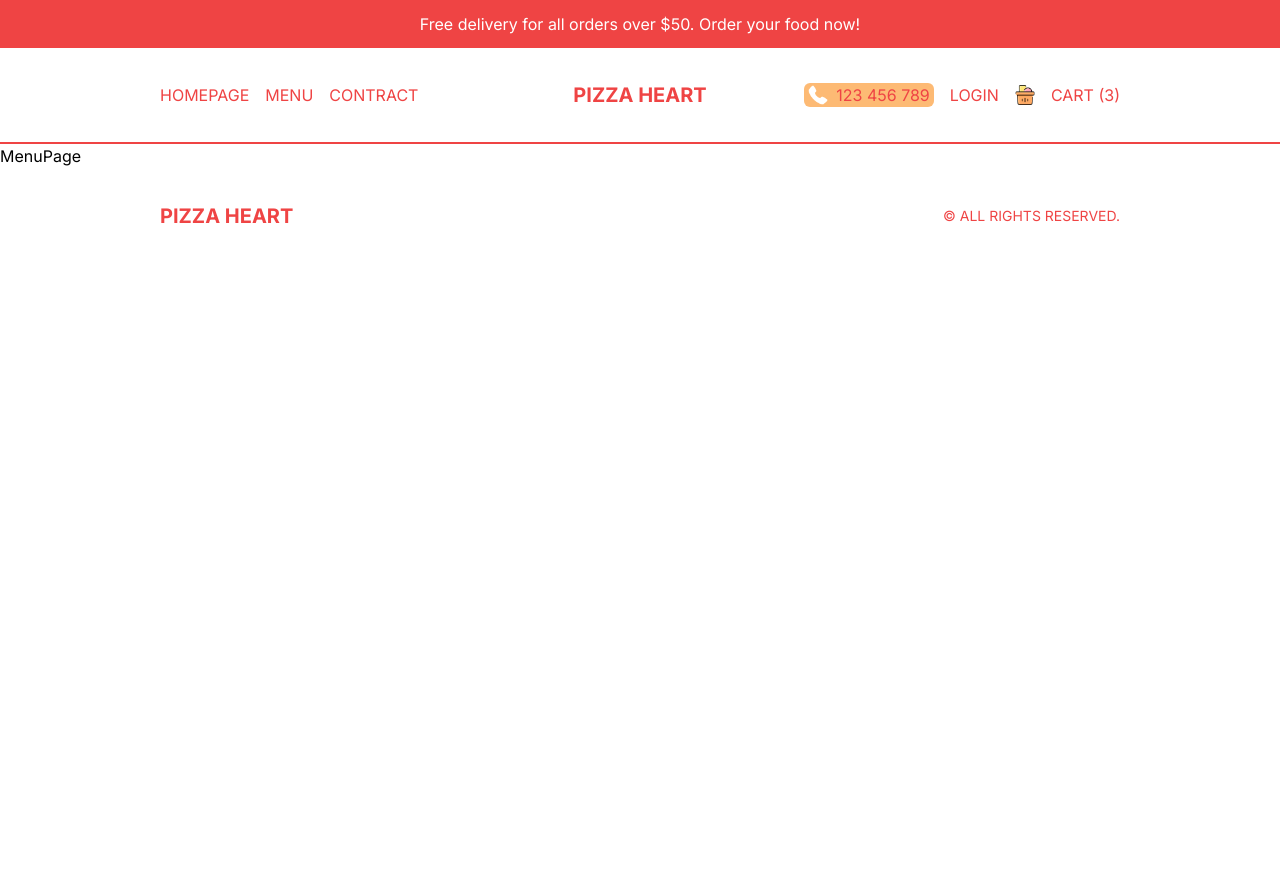
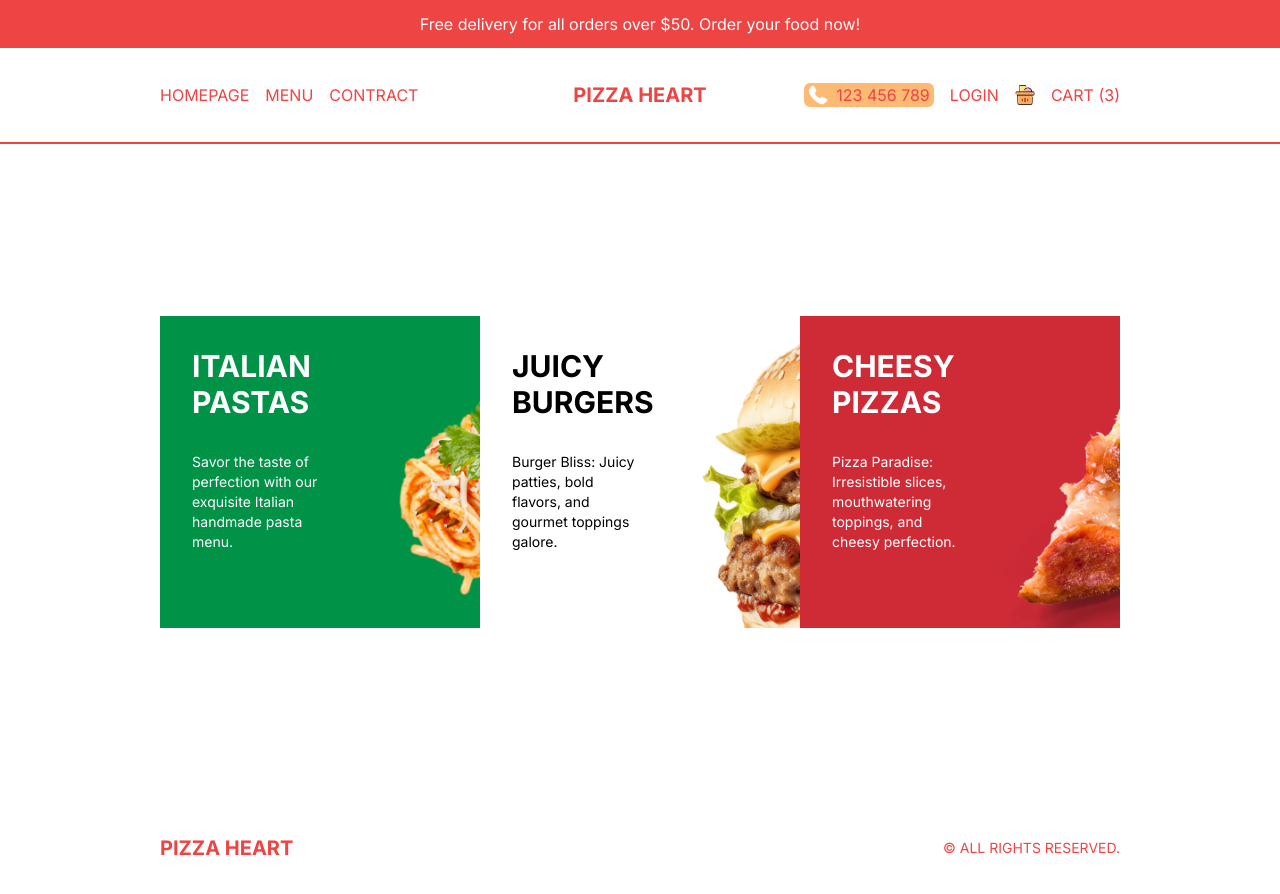
Before and after one commit to Piyabud/Food-Delivery-App, a Next.js app in the folder client/: page /menu in a window 1280 px wide. Before the commit the page ends 800 px from the top, so only its background shows below. Built offline with nearby package versions, Linux system fonts and the light colour scheme.

Commit message:
feat : MenuPage

```diff
--- a/client/src/app/menu/page.tsx
+++ b/client/src/app/menu/page.tsx
@@ -1,9 +1,32 @@
-import React from 'react'
+import { menu } from "@/data";
+import Link from "next/link";
+import React from "react";
 
-function MenuPage() {
+const MenuPage = () => {
   return (
-    <div>MenuPage</div>
-  )
-}
+    <div className="p-4 lg:px-20 xl:px-40 h-[calc(100vh-6rem)] md:h-[calc(100vh-9rem)] flex flex-col md:flex-row items-center">
+      {menu.map((category) => (
+        <Link
+          href={`/menu/${category.slug}`}
+          key={category.id}
+          className="w-full h-1/3 bg-cover p-8 md:h-1/2"
+          style={{ backgroundImage: `url(${category.img})` }}
+        >
+          <div className={`text-${category.color} w-1/2`}>
+            <h1 className="uppercase font-bold text-3xl">{category.title}</h1>
+            <p className="text-sm my-8">{category.desc}</p>
+            <button
+              className={`hidden 2xl:block bg-${category.color}
+              text-${category.color === "black" ? "white" : "red-500"}
+              py-2 px-4 rounded-md`}
+            >
+              Explore
+            </button>
+          </div>
+        </Link>
+      ))}
+    </div>
+  );
+};
 
-export default MenuPage
+export default MenuPage;
--- a/client/src/components/Featured.tsx
+++ b/client/src/components/Featured.tsx
@@ -4,7 +4,7 @@
 
 function Featured() {
   return (
-    <div className="w-screen overflow-x-scroll text-red-500">
+    <div className="w-full overflow-x-scroll text-red-500">
       {/* Wrapper */}
       <div className="w-max flex">
         {/* SINGLE ITEM  */}
--- a/client/src/components/Offer.tsx
+++ b/client/src/components/Offer.tsx
@@ -21,7 +21,7 @@
       </div>
       {/* IMAGE CONTAINER */}
       <div className="flex-1 w-full relative md:h-full">
-        <Image src="/offerProduct.png" alt="" fill className="object-contain md:scale-125" />
+        <Image src="/offerProduct.png" alt="" fill className="object-contain " />
       </div>
     </div>
   );
--- a/client/src/data.ts
+++ b/client/src/data.ts
@@ -201,6 +201,9 @@
   },
 ];
 
+
+
+
 export const pizzas: Products = [
   {
     id: 1,
@@ -352,6 +355,7 @@
   ],
 };
 
+
 type Menu = {
   id: number;
   slug: string;
```
